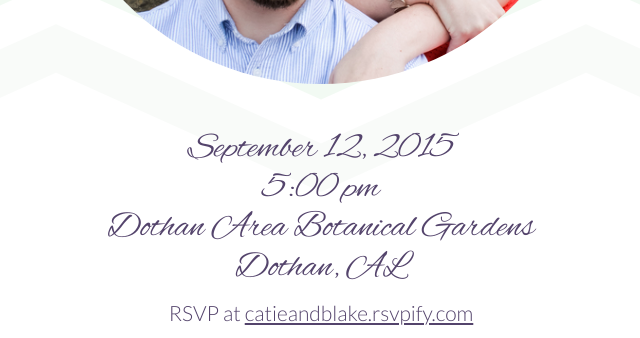
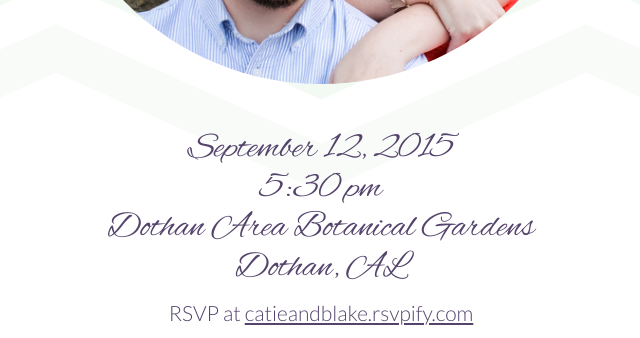
Before and after one commit to blkbsstt/catieandblake.com, a plain HTML site: page index.html in a window 1280 px wide. Shown: the part 860-1198 px from the top of the page, 319-959 px from the left. Drawn offline with nearby package versions, Linux system fonts and the light colour scheme; some packages are replaced by stand-ins of ours; a web font is replaced by a local one.

Commit message:
updated time

```diff
--- a/index.html
+++ b/index.html
@@ -233,7 +233,7 @@
             <h1>
             September 12, 2015
             <br/>
-            5:00 pm
+            5:30 pm
             <br/>
             Dothan Area Botanical Gardens
             <br/>
```
